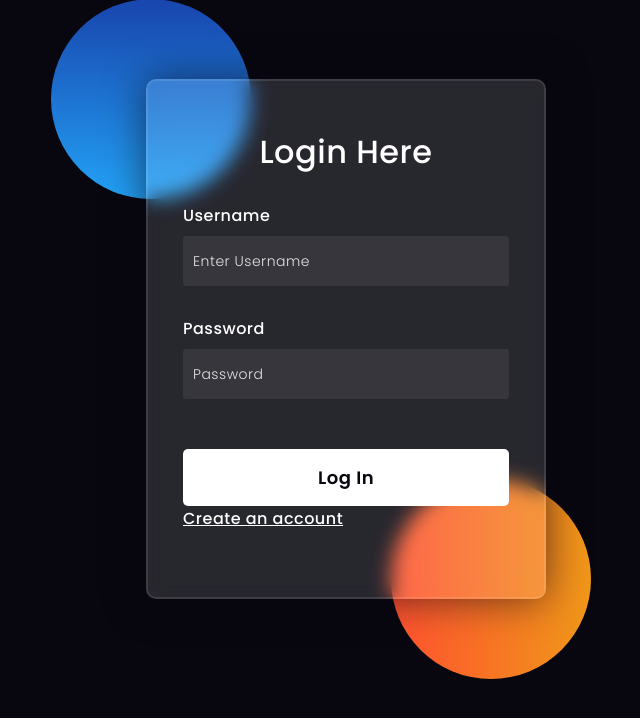
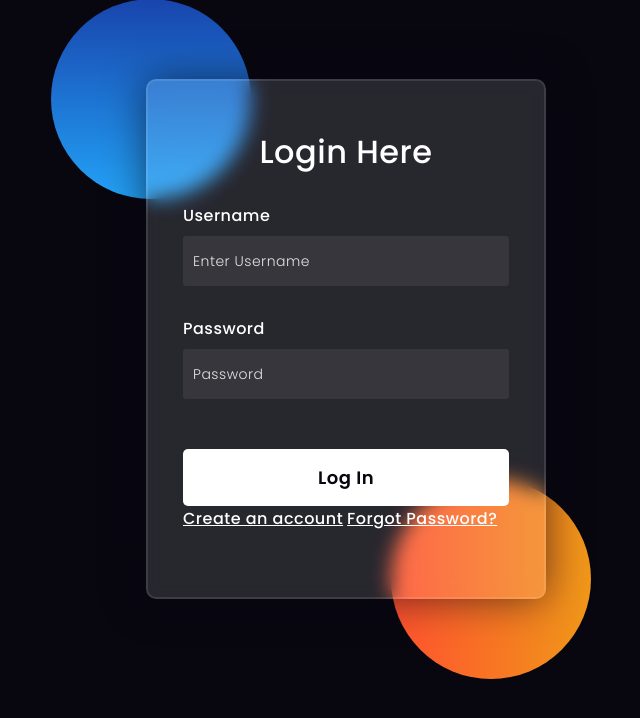
Before and after one commit to AaryanGole26/Rento, a Django app: page /login/ in a window 1280 px wide. Shown: the part 61-779 px from the top of the page, without its empty margins (294-934 px from the left). Run offline with Django 3.2, Linux system fonts and the light colour scheme.

Commit message:
Update login.html

```diff
--- a/store/templates/store/login.html
+++ b/store/templates/store/login.html
@@ -151,6 +151,7 @@ button{
         <button type="submit">Log In</button>
         {% csrf_token %}
         <a href="{% url 'signup' %}" >Create an account</a>
+        <a href="{% url 'forgot_password' %}" style="text-align:center; margin-top:15px;">Forgot Password?</a>
         {% csrf_token %}
     </form>
 </body>
```
